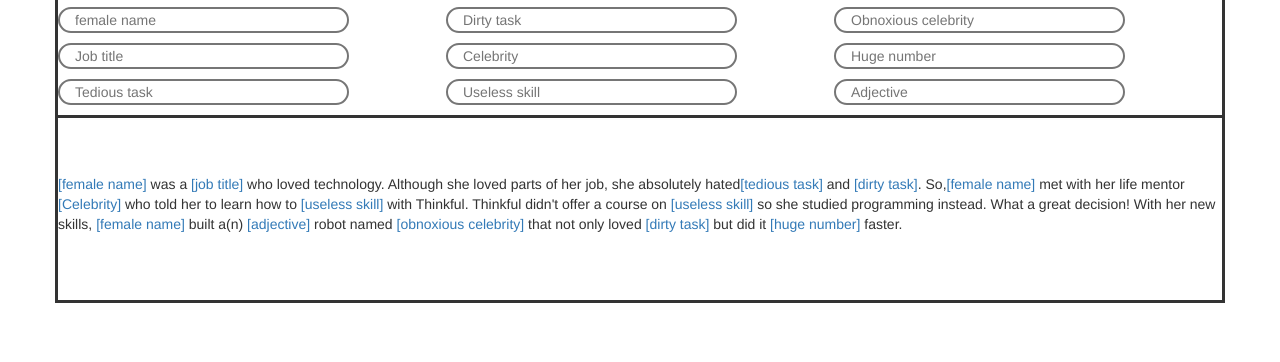
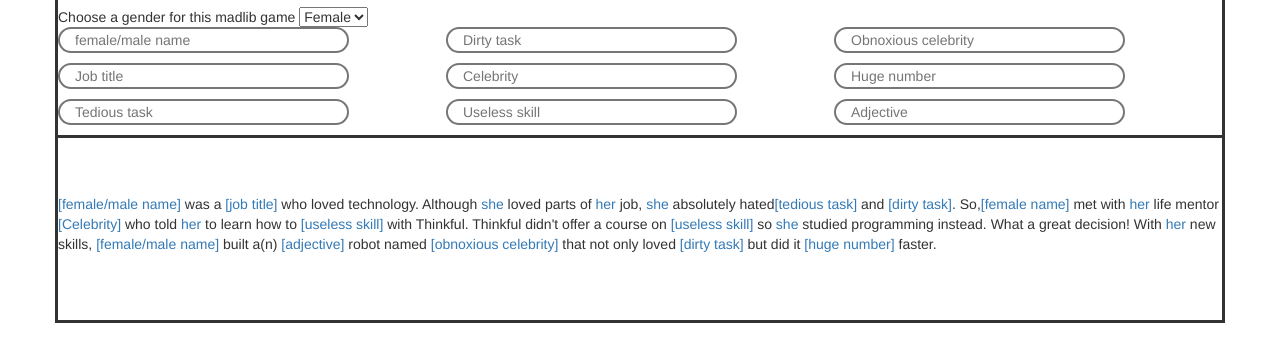
Before and after one commit to inarayan/AngularAssignmentMadlibs, a plain HTML site: page index.html in a window 1280 px wide. Shown: the part 270-632 px from the top of the page. Drawn offline with Linux system fonts and the light colour scheme.

Commit message:
Added the logic to address the sentence as per gender

```diff
--- a/index.html
+++ b/index.html
@@ -22,13 +22,24 @@
 
             </div>
 
+
             <div class="row wordstochoose">
                     <div class="col-md-12">
                         <h1 style="text-align: left; margin-left: -10px;">Provide the following words</h1>
                     </div>
-                    <input type="text" name="female_name" class="col-md-3 words-block" placeholder="female name" ng-model="female_name"/><div class="col-md-1"></div>
+
+                    <div class="'col-md-12">
+                        Choose a gender for this madlib game
+                        <select name="gender" ng-model="gender">
+                        <option value="male">Male</option>
+                        <option value="female">Female</option>
+                    </select>
+                    </div>
+
+                    <input type="text" name="female_name" class="col-md-3 words-block" placeholder='female/male name' ng-model="female_name"/><div class="col-md-1"></div>
                     <input type="text" name="dirty_task" class="col-md-3 words-block" placeholder="Dirty task" ng-model="dirty_task"/><div class="col-md-1"></div>
                     <input type="text" name="obnoxious_celebrity" class="col-md-3 words-block" placeholder="Obnoxious celebrity" ng-model="obnoxious_celebrity"/><div class="col-md-1"></div>
+
             </div>
             <div class="row wordstochoose">
                     <input type="text" name="job_title" class="col-md-3 words-block" placeholder="Job title" ng-model="job_title"/><div class="col-md-1"></div>
@@ -42,9 +53,9 @@
             </div>
 
             <div class="row fillthewords">
-                <p><a ng-show="female_name === undefined || female_name ===''">[female name]</a>{{female_name}} was a <a ng-show="job_title === undefined || job_title ===''">[job title]</a>{{job_title}} who loved technology. Although she loved parts of her job, she absolutely hated<a ng-show="tedious_task === undefined || tedious_task ===''">[tedious task]</a>  {{tedious_task}} and <a ng-show="dirty_task === undefined || dirty_task ===''">[dirty task]</a>{{dirty_task}}.
-                    So,<a ng-show="female_name === undefined || female_name ===''">[female name]</a> {{female_name}} met with her life mentor <a ng-show="celebrity === undefined || celebrity ===''">[Celebrity]</a>{{celebrity}} who told her to learn how to <a ng-show="useless_skill === undefined || useless_skill ===''">[useless skill]</a>{{useless_skill}} with Thinkful. Thinkful didn't offer a course on <a ng-show="useless_skill === undefined || useless_skill ===''">[useless skill]</a>{{useless_skill}} so she studied programming instead.
-                    What a great decision! With her new skills, <a ng-show="female_name === undefined || female_name ===''">[female name]</a>{{female_name}} built a(n) <a ng-show="adjective === undefined || adjective ===''">[adjective]</a>{{adjective}} robot named <a ng-show="obnoxious_celebrity === undefined || obnoxious_celebrity ===''">[obnoxious celebrity]</a>{{obnoxious_celebrity}} that not only loved <a ng-show="dirty_task === undefined || dirty_task ===''">[dirty task]</a>{{dirty_task}} but did it <a ng-show="huge_number === undefined || huge_number ===''">[huge number]</a>{{huge_number}} faster. </p>
+                <p><a ng-show="female_name === undefined || female_name ===''">[female/male name]</a>{{female_name}} was a <a ng-show="job_title === undefined || job_title ===''">[job title]</a>{{job_title}} who loved technology. Although <a ng-show="gender==='male'">he</a><a ng-show="gender==='female'">she</a>  loved parts of <a ng-show="gender==='male'">his</a><a ng-show="gender==='female'">her</a> job, <a ng-show="gender==='male'">he</a><a ng-show="gender==='female'">she</a> absolutely hated<a ng-show="tedious_task === undefined || tedious_task ===''">[tedious task]</a>  {{tedious_task}} and <a ng-show="dirty_task === undefined || dirty_task ===''">[dirty task]</a>{{dirty_task}}.
+                    So,<a ng-show="female_name === undefined || female_name ===''">[female name]</a> {{female_name}} met with <span ng-show="gender==='male'">his</span><a ng-show="gender==='female'">her</a> life mentor <a ng-show="celebrity === undefined || celebrity ===''">[Celebrity]</a>{{celebrity}} who told <a ng-show="gender==='male'">his</a><a ng-show="gender==='female'">her</a> to learn how to <a ng-show="useless_skill === undefined || useless_skill ===''">[useless skill]</a>{{useless_skill}} with Thinkful. Thinkful didn't offer a course on <a ng-show="useless_skill === undefined || useless_skill ===''">[useless skill]</a>{{useless_skill}} so <a ng-show="gender==='male'">he</a><a ng-show="gender==='female'">she</a> studied programming instead.
+                    What a great decision! With <a ng-show="gender==='male'">his</a><a ng-show="gender==='female'">her</a> new skills, <a ng-show="female_name === undefined || female_name ===''">[female/male name]</a>{{female_name}} built a(n) <a ng-show="adjective === undefined || adjective ===''">[adjective]</a>{{adjective}} robot named <a ng-show="obnoxious_celebrity === undefined || obnoxious_celebrity ===''">[obnoxious celebrity]</a>{{obnoxious_celebrity}} that not only loved <a ng-show="dirty_task === undefined || dirty_task ===''">[dirty task]</a>{{dirty_task}} but did it <a ng-show="huge_number === undefined || huge_number ===''">[huge number]</a>{{huge_number}} faster. </p>
             </div>
 
     </div>
--- a/js/script.js
+++ b/js/script.js
@@ -1,6 +1,6 @@
 angular.module('myApp',[])
 .controller('myCtrl',['$scope',function($scope){
 
-
+   $scope.gender='female';
 
 }]);
```
